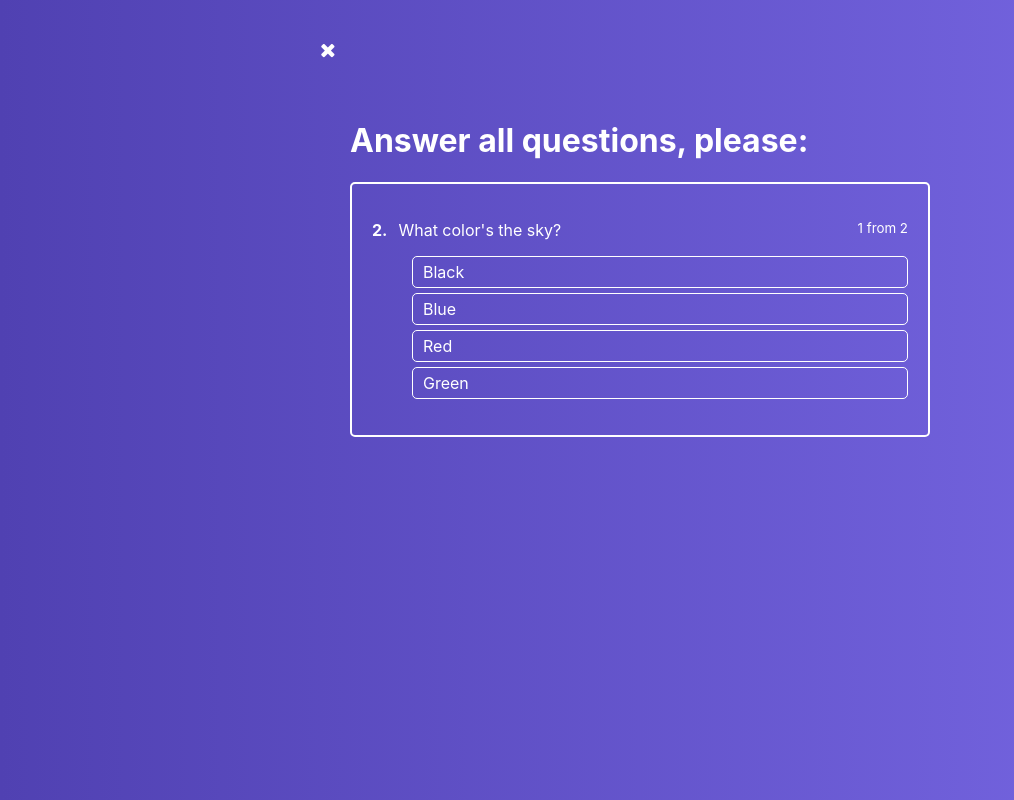
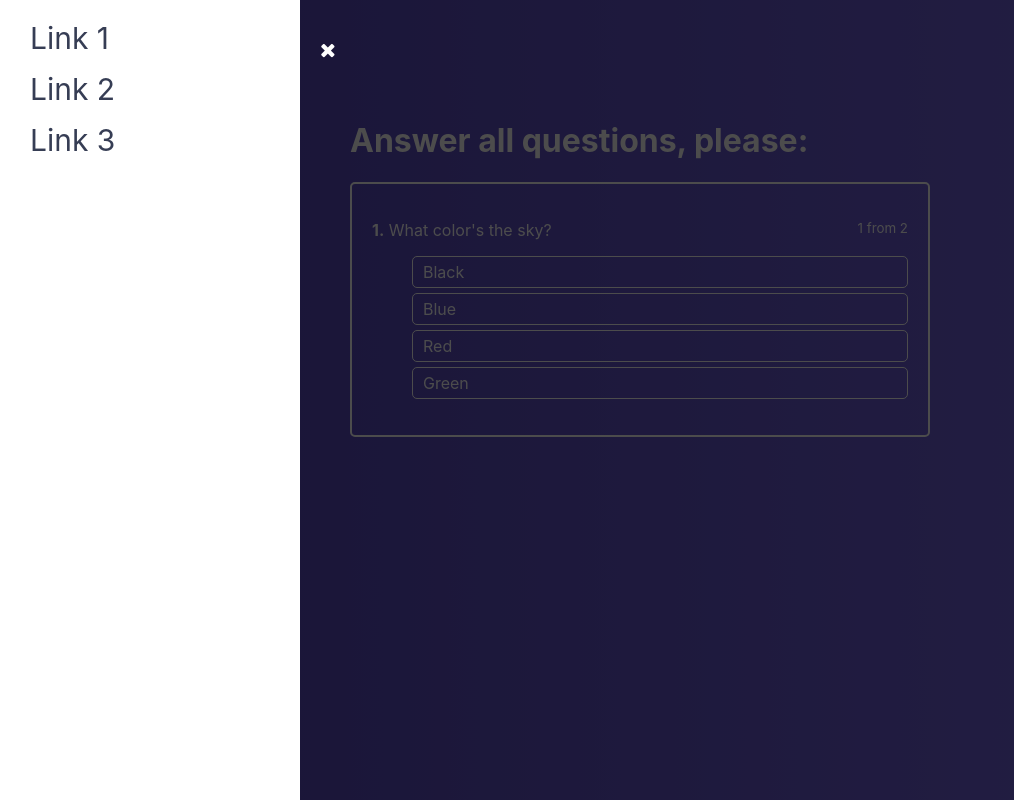
Before and after one commit to vik753/VMinin-redux-quiz, a React app: page / in a window 1280 px wide. Both pictures are taken after a click on the icon 48 px from the left and 50 px from the top of the page. Shown: the whole page, without its empty margins (0-1014 px from the left). Built offline with nearby package versions, Linux system fonts and the light colour scheme.

Commit message:
first part is done. Next Routing will be

```diff
--- a/src/components/ActiveQuiz/ActiveQuiz.js
+++ b/src/components/ActiveQuiz/ActiveQuiz.js
@@ -3,11 +3,12 @@ import classes from "./ActiveQuiz.module.css";
 import AnswersList from "./AnswersList/AnswersList";
 
 const ActiveQuiz = (props) => {
+  // console.log(props)
   return (
     <div className={classes.ActiveQuiz}>
       <p className={classes.Question}>
         <span>
-          <strong className={classes.questionNumber}>2.</strong>
+          <strong>{props.answerNumber}.</strong>&nbsp;
           {props.question}
         </span>
         <small>
--- a/src/components/Navigation/Drawer/Drawer.js
+++ b/src/components/Navigation/Drawer/Drawer.js
@@ -1,9 +1,32 @@
 import React from "react";
 import classes from "./Drawer.module.scss";
+import Backdrop from "./../../UI/Backdrop/Backdrop";
+
+const links = [1, 2, 3];
 
 class Drawer extends React.Component {
+  renderLinks() {
+    return links.map((link, index) => {
+      return (
+        <li key={index}>
+          <a>Link {link}</a>
+        </li>
+      );
+    });
+  }
+
   render() {
-    return <div></div>;
+    const cls = [classes.Drawer, !this.props.isOpen ? classes.close : null];
+    // console.log(this.props, cls);
+
+    return (
+      <React.Fragment>
+        <nav className={cls.join(" ")}>
+          <ul>{this.renderLinks()}</ul>
+        </nav>
+        {this.props.isOpen ? <Backdrop onClick={this.props.onClose} /> : null}
+      </React.Fragment>
+    );
   }
 }
 
--- a/src/components/Navigation/Drawer/Drawer.module.scss
+++ b/src/components/Navigation/Drawer/Drawer.module.scss
@@ -1 +1,43 @@
-.Drawer{}
+.Drawer {
+  position: fixed;
+  left: 0;
+  top: 0;
+  bottom: 0;
+  width: 80%;
+  max-width: 300px;
+  padding: 20px 10px;
+  box-sizing: border-box;
+  background: #fff;
+  transform: translateX(0px);
+  transition: transform 0.22s ease-in;
+  z-index: 90;
+
+  &.close {
+    transform: translateX(-300px);
+  }
+
+  ul {
+    list-style: none;
+    margin: 0;
+    padding: 0;
+
+    li {
+      margin-bottom: 15px;
+
+      a {
+        color: #363d54;
+        font-size: 30px;
+        text-decoration: none;
+        background-color: #fff;
+        position: relative;
+        padding: 0px 20px 10px 20px;
+        transition: opacity 0.3s;
+
+        &:hover,
+        &.active {
+          opacity: 0.7;
+        }
+      }
+    }
+  }
+}
--- /dev/null
+++ b/src/components/UI/Backdrop/Backdrop.js
@@ -0,0 +1,28 @@
+import React from "react";
+import classes from "./Backdrop.module.scss";
+
+class Backdrop extends React.Component {
+  state = {
+    cls: [classes.Backdrop],
+  };
+
+  componentDidMount() {
+    const timeout = setTimeout(() => {
+      this.setState({
+        cls: [...this.state.cls, classes.open],
+      });
+      window.clearTimeout(timeout);
+    }, 0);
+  }
+
+  render() {
+    return (
+      <div
+        className={this.state.cls.join(" ")}
+        onClick={this.props.onClick}
+      ></div>
+    );
+  }
+}
+
+export default Backdrop;
--- /dev/null
+++ b/src/components/UI/Backdrop/Backdrop.module.scss
@@ -0,0 +1,15 @@
+.Backdrop {
+  z-index: 50;
+  background: #000;
+  opacity: 0;
+  position: fixed;
+  top: 0;
+  left: 0;
+  bottom: 0;
+  right: 0;
+  transition: opacity 0.4s ease;
+
+  &.open {
+    opacity: 0.7;
+  }
+}
--- a/src/hoc/Layout/Layout.js
+++ b/src/hoc/Layout/Layout.js
@@ -1,6 +1,7 @@
 import React from "react";
 import classes from "./Layout.module.css";
 import MenuToggle from "./../../components/Navigation/MenuToggle/MenuToggle";
+import Drawer from "./../../components/Navigation/Drawer/Drawer";
 
 class Layout extends React.Component {
   state = {
@@ -13,13 +14,22 @@ class Layout extends React.Component {
     });
   };
 
+  menuCloseHandler = () => {
+    this.setState({
+      menu: false,
+    });
+  };
+
   render() {
     return (
       <div className={classes.Layout}>
+        <Drawer isOpen={this.state.menu} onClose={this.toggleMenuHandler} />
+
         <MenuToggle
           onToggle={this.toggleMenuHandler}
           isOpen={this.state.menu}
         />
+
         <main>{this.props.children}</main>
       </div>
     );
```
